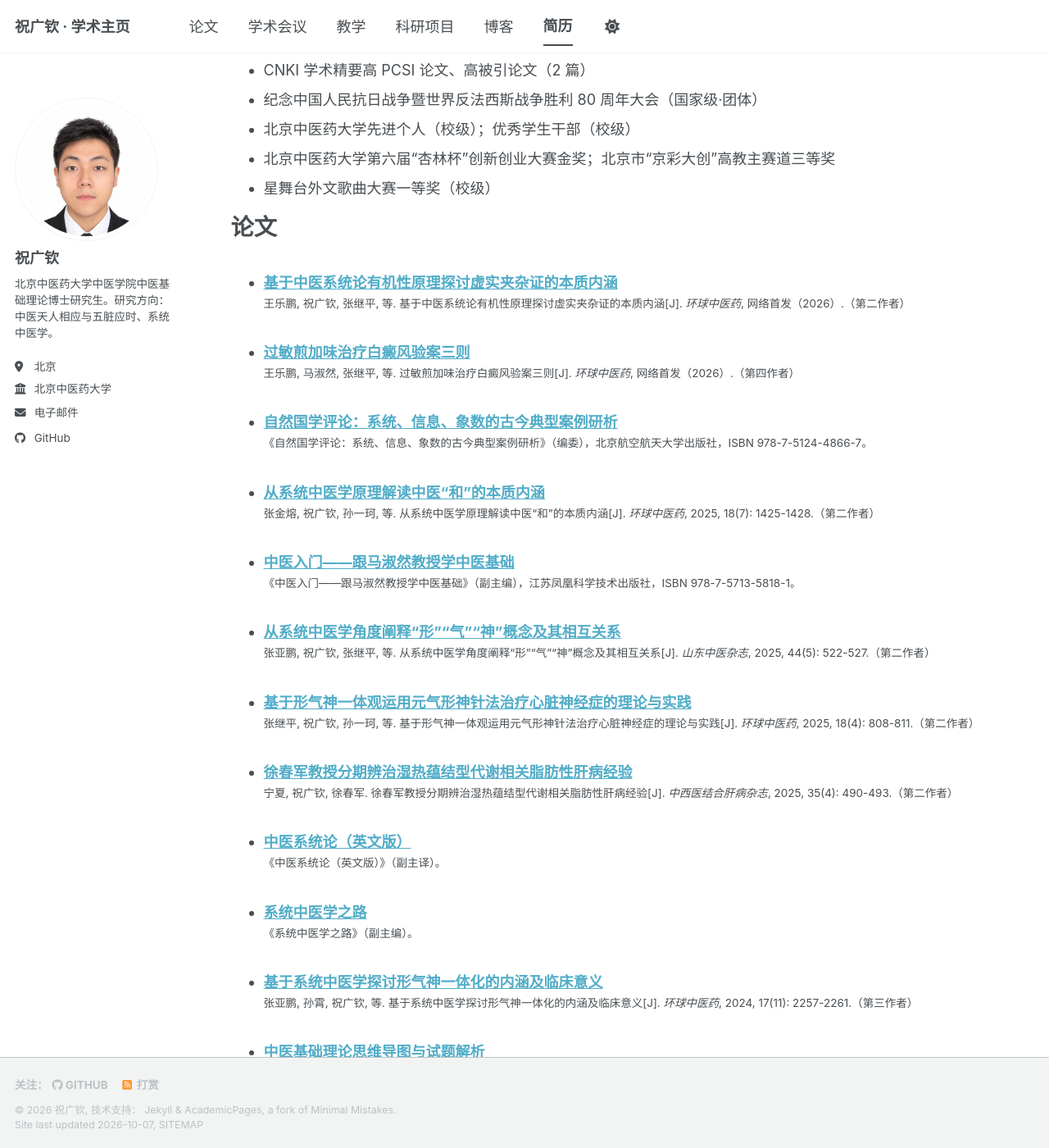
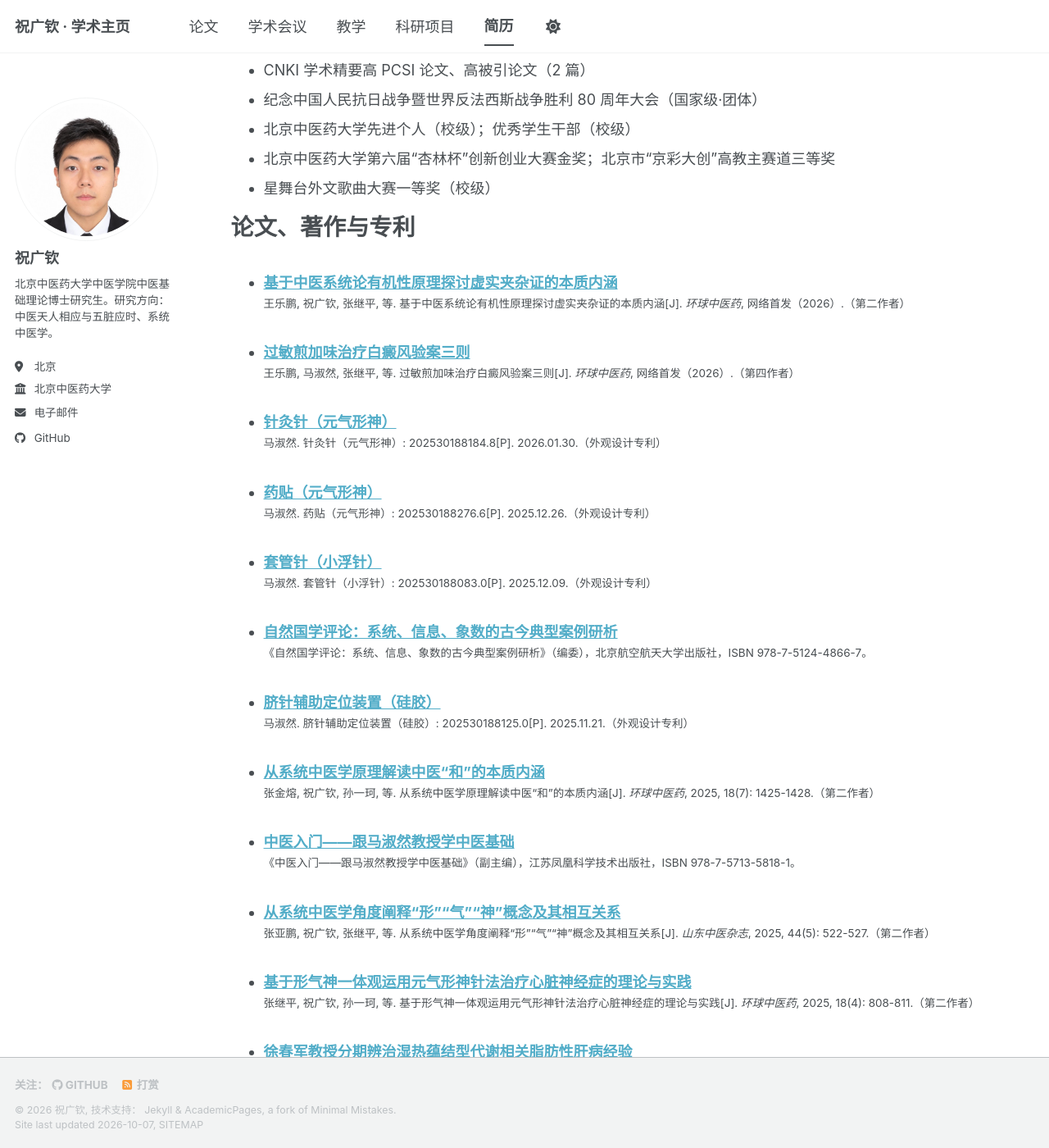
Before and after one commit to ZhuGuangqin/ZhuGuangqin.github.io, a Jekyll site: the page built from _pages/cv.md, in a window 1280 px wide and 1400 px high, scrolled down 1615 px. Shown: the whole window at 82% size. Built offline with Jekyll 4.4.1, drawn with Linux system fonts in a browser that asks for light colours; a script that is not in the unit is left out.

Commit message:
按核对结果调整：撤下博客栏目；补齐 4 项外观设计专利（共 9 项）；撤下 4 项横向课题；首页增补学生工作、在研项目与学术荣誉亮点

```diff
--- a/_data/navigation.yml
+++ b/_data/navigation.yml
@@ -13,8 +13,5 @@ main:
   - title: "科研项目"
     url: /portfolio/
 
-  - title: "博客"
-    url: /year-archive/
-
   - title: "简历"
     url: /cv/
--- a/_pages/cv.md
+++ b/_pages/cv.md
@@ -65,7 +65,7 @@ redirect_from:
 * 北京中医药大学第六届“杏林杯”创新创业大赛金奖；北京市“京彩大创”高教主赛道三等奖
 * 星舞台外文歌曲大赛一等奖（校级）
 
-论文
+论文、著作与专利
 ======
   <ul>{% for post in site.publications reversed %}
     {% include archive-single-cv.html %}
--- /dev/null
+++ b/_publications/patent-2025301880830-cannula-needle.md
@@ -0,0 +1,11 @@
+---
+title: '套管针（小浮针）'
+collection: 'publications'
+category: 'patents'
+permalink: '/publication/patent-2025301880830-cannula-needle'
+date: 2025-12-09
+venue: '外观设计专利'
+citation: '马淑然. 套管针（小浮针）: 202530188083.0[P]. 2025.12.09.（外观设计专利）'
+---
+
+外观设计专利，申请号 202530188083.0，申请日 2025.12.09，专利权人马淑然。
--- /dev/null
+++ b/_publications/patent-2025301881250-umbilical-needle.md
@@ -0,0 +1,11 @@
+---
+title: '脐针辅助定位装置（硅胶）'
+collection: 'publications'
+category: 'patents'
+permalink: '/publication/patent-2025301881250-umbilical-needle'
+date: 2025-11-21
+venue: '外观设计专利'
+citation: '马淑然. 脐针辅助定位装置（硅胶）: 202530188125.0[P]. 2025.11.21.（外观设计专利）'
+---
+
+外观设计专利，申请号 202530188125.0，申请日 2025.11.21，专利权人马淑然。
--- /dev/null
+++ b/_publications/patent-2025301881848-acupuncture-needle.md
@@ -0,0 +1,11 @@
+---
+title: '针灸针（元气形神）'
+collection: 'publications'
+category: 'patents'
+permalink: '/publication/patent-2025301881848-acupuncture-needle'
+date: 2026-01-30
+venue: '外观设计专利'
+citation: '马淑然. 针灸针（元气形神）: 202530188184.8[P]. 2026.01.30.（外观设计专利）'
+---
+
+外观设计专利，申请号 202530188184.8，申请日 2026.01.30，专利权人马淑然。
--- /dev/null
+++ b/_publications/patent-2025301882766-medicinal-patch.md
@@ -0,0 +1,11 @@
+---
+title: '药贴（元气形神）'
+collection: 'publications'
+category: 'patents'
+permalink: '/publication/patent-2025301882766-medicinal-patch'
+date: 2025-12-26
+venue: '外观设计专利'
+citation: '马淑然. 药贴（元气形神）: 202530188276.6[P]. 2025.12.26.（外观设计专利）'
+---
+
+外观设计专利，申请号 202530188276.6，申请日 2025.12.26，专利权人马淑然。
```
Also changed, not shown: _pages/about.md (+20 -5 lines), _portfolio/dongmai-zhouyang-yinghua.md (deleted, +0 -10 lines), _portfolio/weiai-qianbingbian.md (deleted, +0 -10 lines), _portfolio/yuanqi-xingshen-zhenfa-linchuang.md (deleted, +0 -10 lines), _portfolio/ziran-binfu-tizhi-app.md (deleted, +0 -10 lines), _posts/2026-10-07-site-launch.md (deleted, +0 -17 lines).
